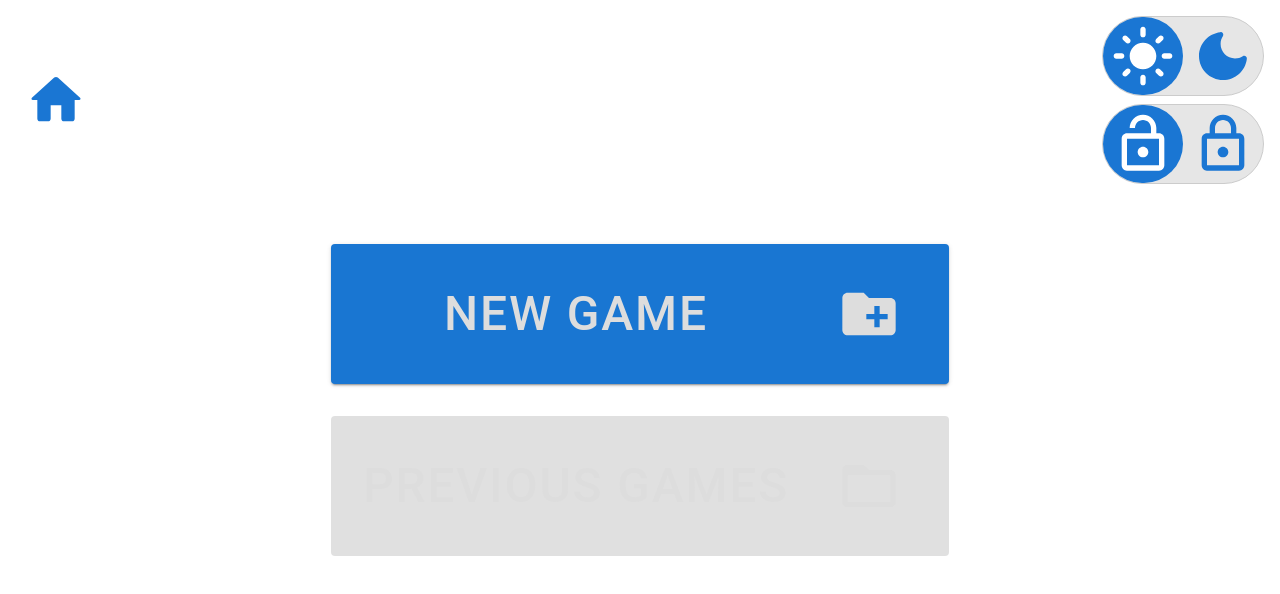
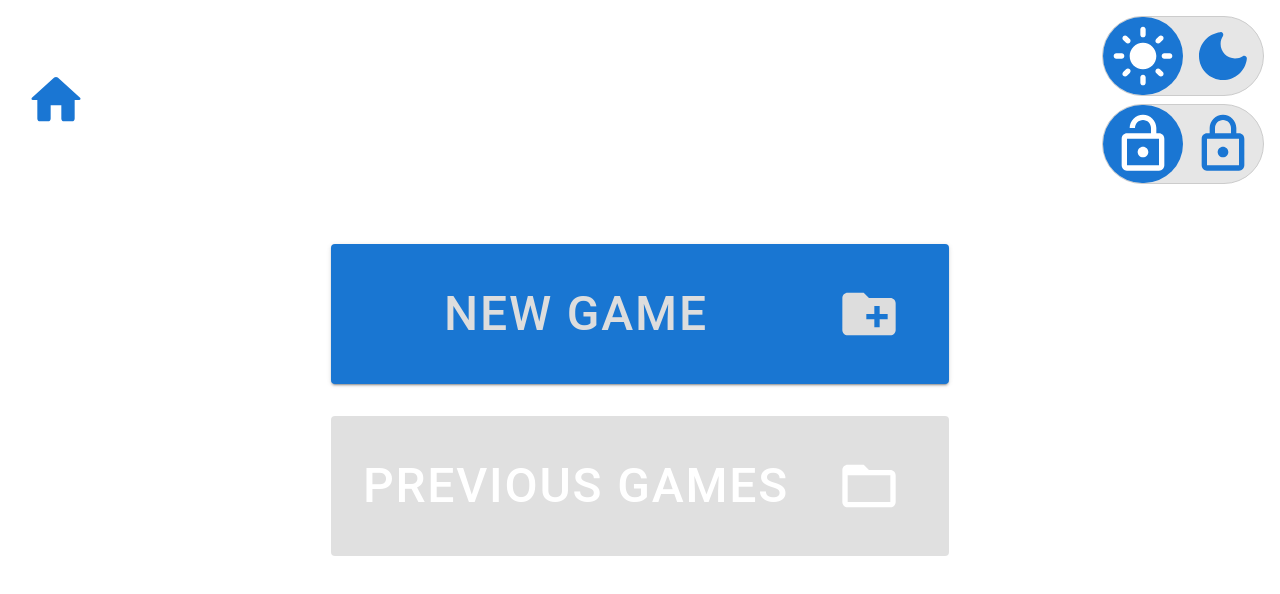
Before and after one commit to iambalaam/score-anything, a React app: page / in a window 1280 px wide. Shown: the top 594 px of the page. Built offline with nearby package versions, Linux system fonts and the light colour scheme; the HTML template or start-up script is replaced by a standard one.

Commit message:
Fixing disabled button color

```diff
--- a/src/app/pages/Main.css
+++ b/src/app/pages/Main.css
@@ -18,3 +18,7 @@
 #main button .text {
     flex-grow: 1;
 }
+
+:root[data-theme='light'] #main button:disabled *{
+    color: white;
+}
```
